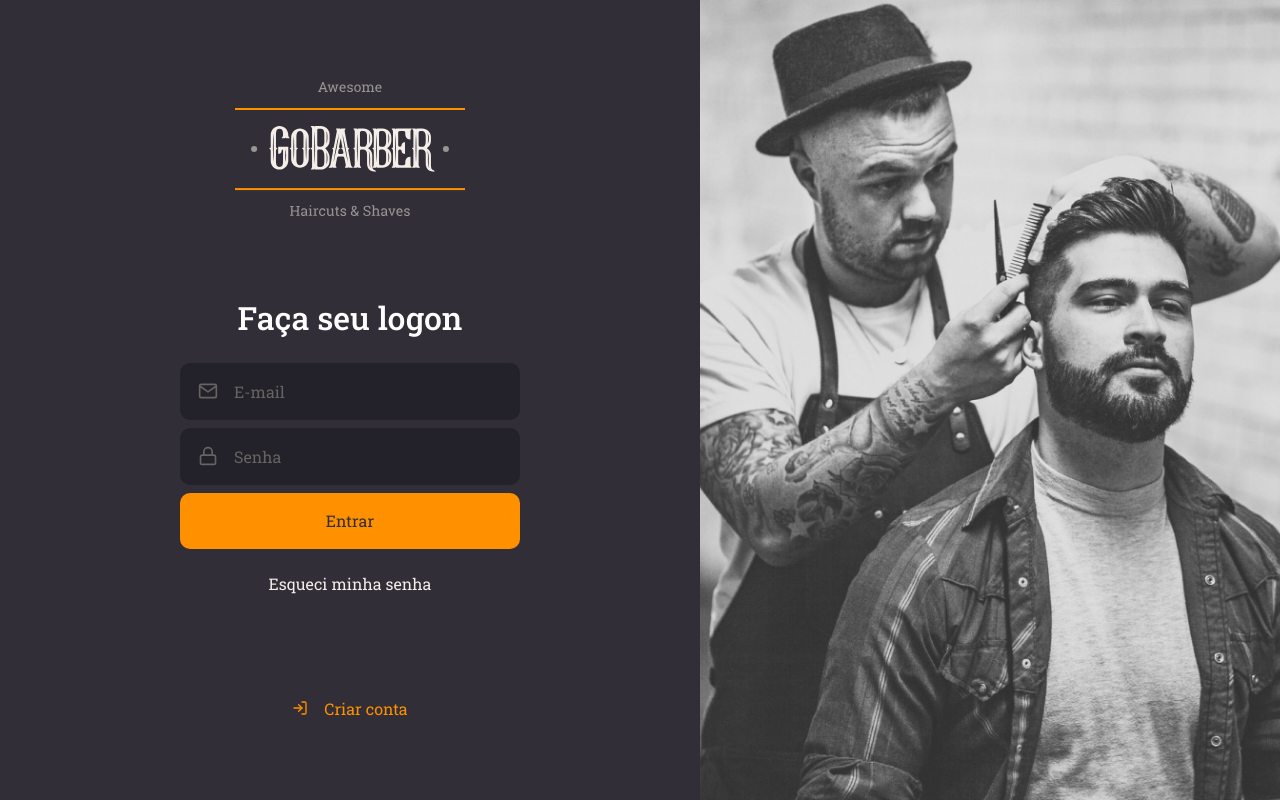
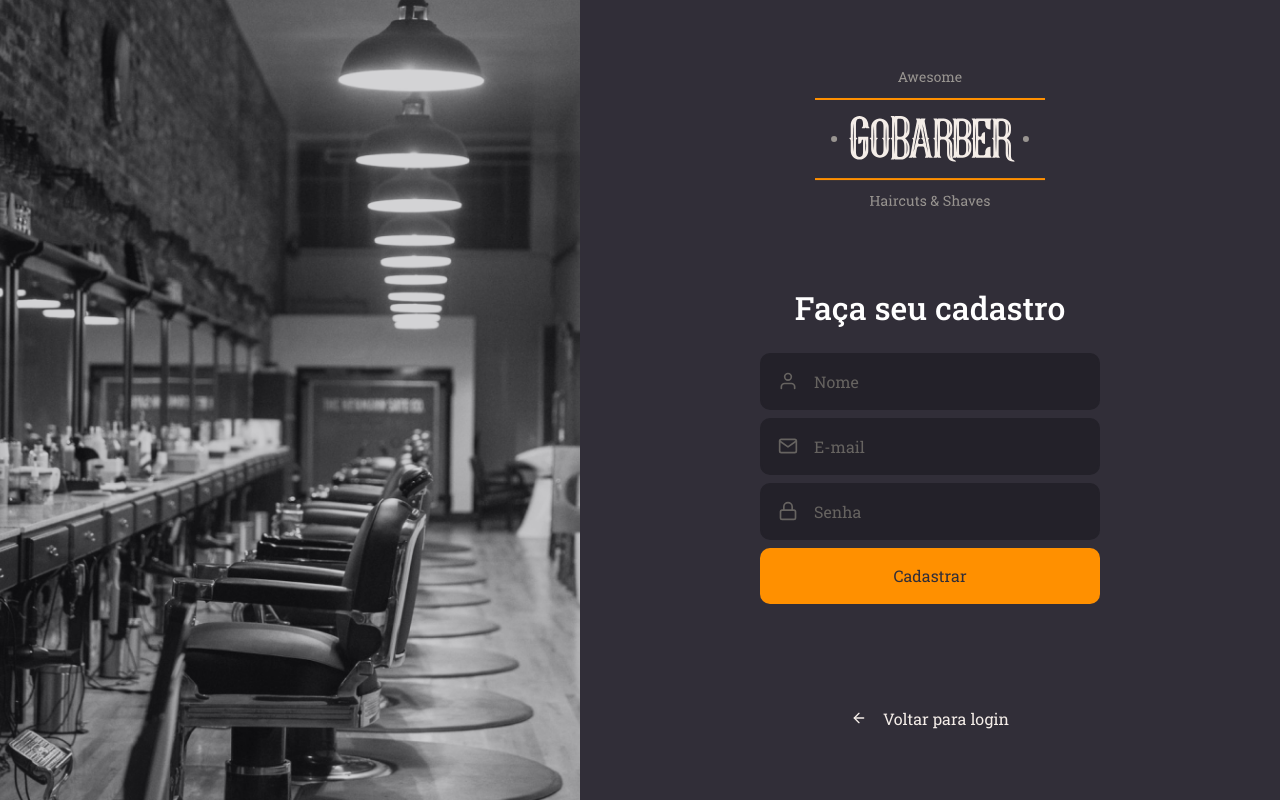
Before and after one commit to yulken/gobarber, a React (Create React App) app in the folder web/: page / in a window 1280 px wide. Built offline with nearby package versions, Linux system fonts and the light colour scheme.

Commit message:
adding sign up page

```diff
--- a/web/src/App.tsx
+++ b/web/src/App.tsx
@@ -1,11 +1,12 @@
 import React from 'react';
 
-import SignIn from './pages/Signin';
+// import SignIn from './pages/SignIn';
+import SignUp from './pages/SignUp';
 import GlobalStyle from './styles/global';
 
 const App: React.FC = () => (
   <>
-    <SignIn />
+    <SignUp />
     <GlobalStyle />
   </>
 );
--- a/web/src/pages/Signin/index.tsx
+++ b/web/src/pages/SignIn/index.tsx
@@ -11,7 +11,7 @@
     <Content>
       <img src={logoImg} alt="GoBarber" />
       <form>
-        <h1>Faça seu logon</h1>
+        <h1>Faça seu login</h1>
         <Input name="email" icon={FiMail} placeholder="E-mail" />
         <Input
           name="password"
--- /dev/null
+++ b/web/src/pages/SignUp/index.tsx
@@ -0,0 +1,35 @@
+import React from 'react';
+import { FiMail, FiLock, FiUser, FiArrowLeft } from 'react-icons/fi';
+import { Container, Content, Background } from './styles';
+import logoImg from '../../assets/logoImg.svg';
+
+import Input from '../../components/input';
+import Button from '../../components/button';
+
+const SignUp: React.FC = () => (
+  <Container>
+    <Background />
+
+    <Content>
+      <img src={logoImg} alt="GoBarber" />
+      <form>
+        <h1>Faça seu cadastro</h1>
+        <Input name="name" icon={FiUser} placeholder="Nome" />
+        <Input name="email" icon={FiMail} placeholder="E-mail" />
+        <Input
+          name="password"
+          icon={FiLock}
+          type="password"
+          placeholder="Senha"
+        />
+        <Button type="submit">Cadastrar</Button>
+      </form>
+      <a href="login">
+        <FiArrowLeft />
+        Voltar para login
+      </a>
+    </Content>
+  </Container>
+);
+
+export default SignUp;
--- /dev/null
+++ b/web/src/pages/SignUp/styles.ts
@@ -0,0 +1,65 @@
+import styled from 'styled-components';
+import { shade } from 'polished';
+import signUpBackgroundImg from '../../assets/sign-up-background.png';
+
+export const Container = styled.div`
+  height: 100vh;
+
+  display: flex;
+  align-items: stretch;
+`;
+
+export const Content = styled.div`
+  display: flex;
+  flex-direction: column;
+  align-items: center;
+  place-content: center;
+
+  width: 100%;
+  max-width: 700px;
+  form {
+    margin: 80px 0;
+    width: 340px;
+    text-align: center;
+    h1 {
+      margin-bottom: 24px;
+    }
+
+    a {
+      color: #f4ede8;
+      display: block;
+      margin-top: 24px;
+      text-decoration: none;
+      transition: color 0.2s;
+
+      &:hover {
+        color: ${shade(0.2, '#f4ede8')};
+      }
+    }
+  }
+  > a {
+    color: #f4ede8;
+    display: block;
+    margin-top: 24px;
+    text-decoration: none;
+    transition: color 0.2s;
+
+    display: flex;
+    align-items: center;
+
+    svg {
+      margin-right: 16px;
+      transition: color 0.2s;
+    }
+
+    &:hover {
+      color: ${shade(0.2, '#f4ede8')};
+    }
+  }
+`;
+
+export const Background = styled.div`
+  flex: 1;
+  background: url(${signUpBackgroundImg}) no-repeat center;
+  background-size: cover;
+`;
```
Also changed, not shown: web/src/assets/sign-up-background.png (added), web/src/pages/SignIn/styles.ts (renamed from web/src/pages/Signin/styles.ts).
